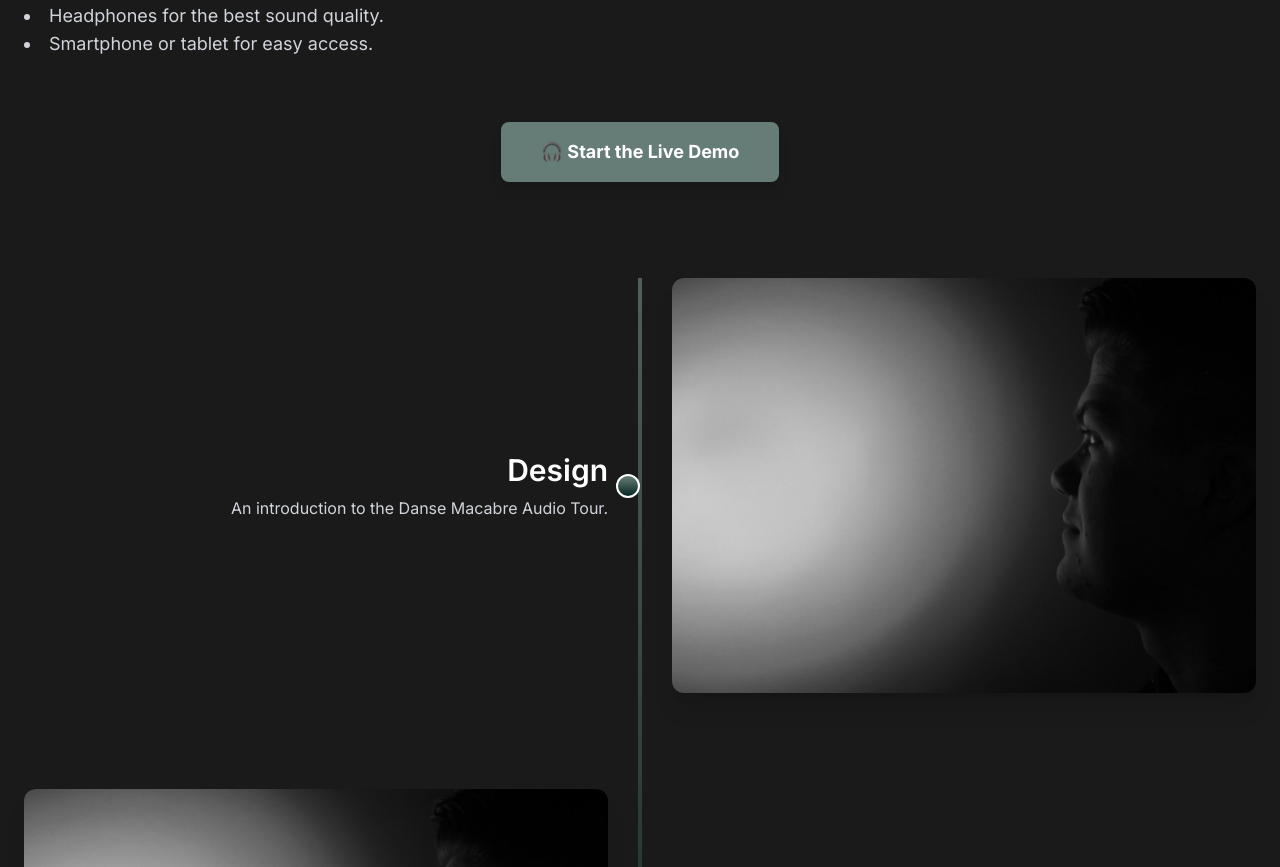
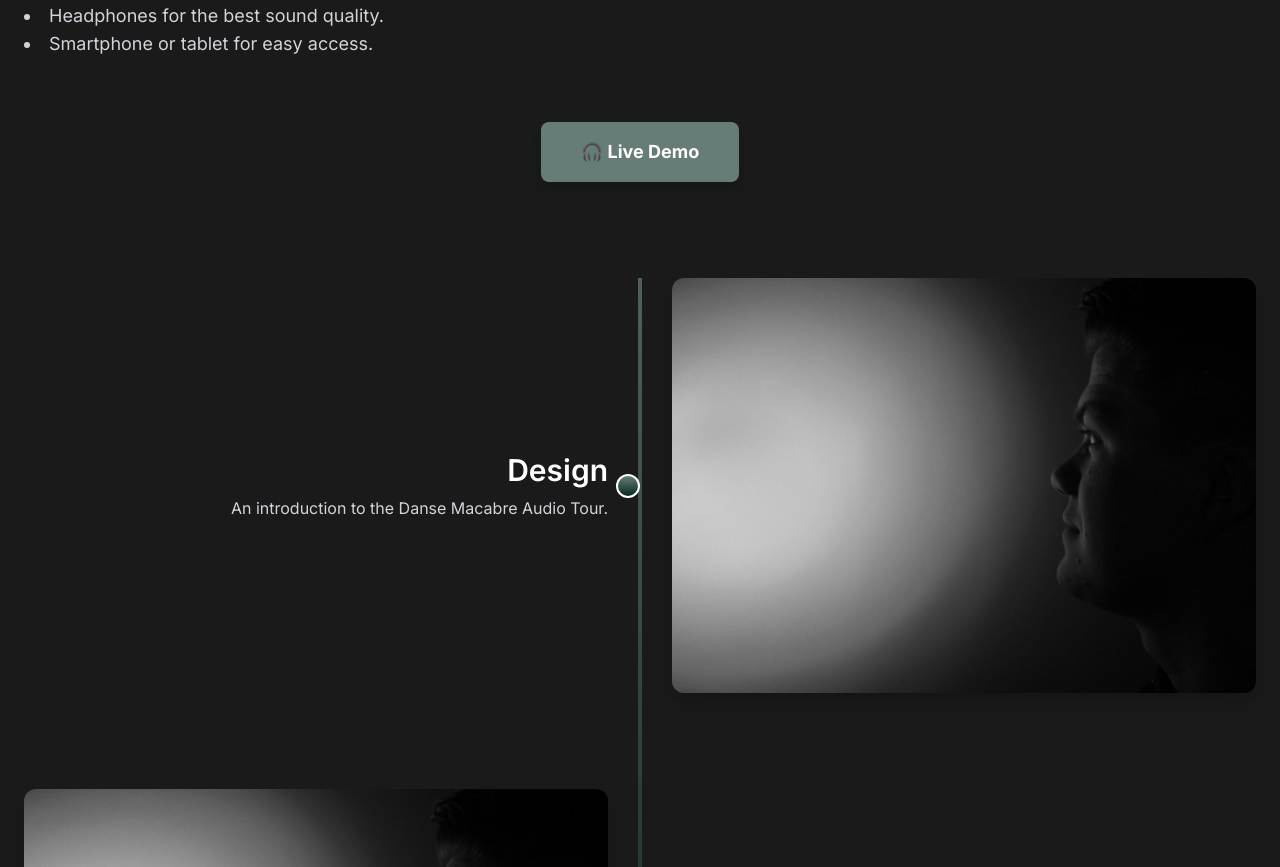
Before and after one commit to koenderaden/showcase-portfolio, a Next.js app: page /gallery/dmcaudiotour in a window 1280 px wide. Shown: the part 988-1855 px from the top of the page. Built offline with nearby package versions, Linux system fonts and the light colour scheme.

Commit message:
live demo button changed dmc

```diff
--- a/app/gallery/dmcaudiotour/page.tsx
+++ b/app/gallery/dmcaudiotour/page.tsx
@@ -63,7 +63,7 @@ export default function DmcaudioTourPage() {
             rel="noopener noreferrer"
             className="px-10 py-4 bg-[#667D77] text-white text-lg font-bold rounded-lg shadow-lg hover:bg-[#556b63] transition-transform duration-300"
           >
-            🎧 Start the Live Demo
+            🎧 Live Demo
           </a>
         </div>
 
```
